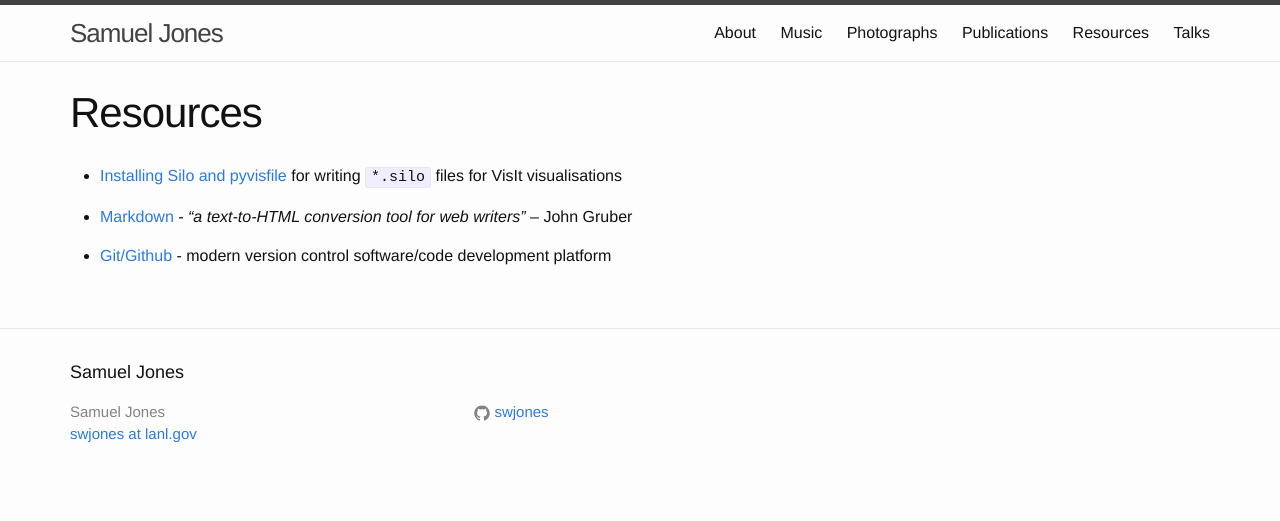
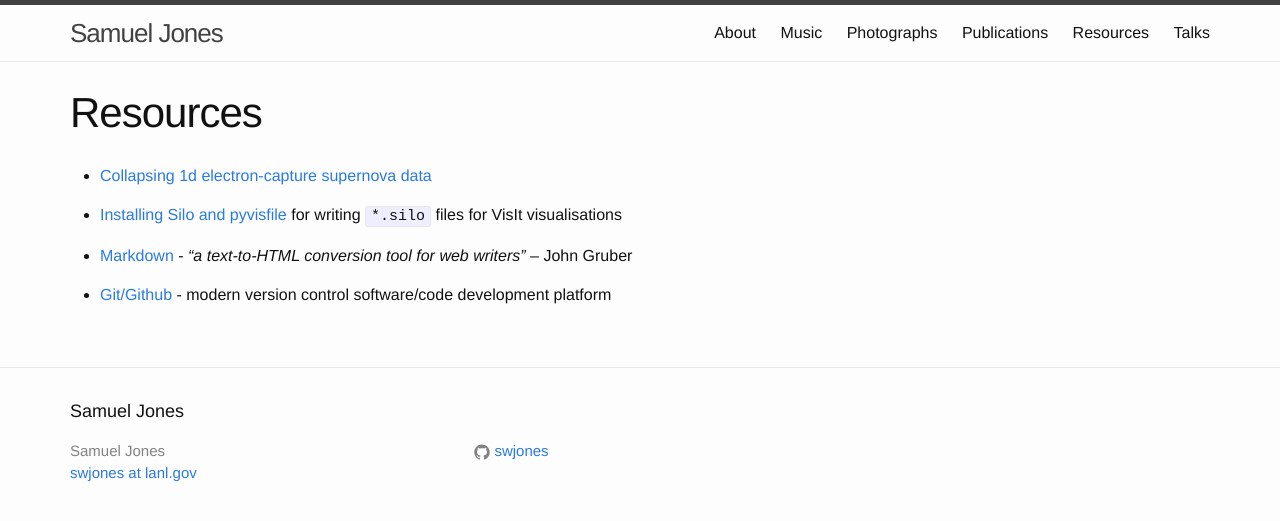
Before and after one commit to swjones/swjones.github.io, a Jekyll site: the page built from resources.md, in a window 1280 px wide. Shown: the top 521 px of the page. Built offline with Jekyll 4.4.1, drawn with Linux system fonts in a browser that asks for light colours.

Commit message:
add ECSN

```diff
--- a/resources.md
+++ b/resources.md
@@ -3,6 +3,8 @@ layout: page
 title: Resources
 permalink: /resources/
 ---
+
+* [Collapsing 1d electron-capture supernova data](../resources/H01a1d)
 
 [//]: * [Building acoustic absorption panels](../resources/absorbers)
 
```
